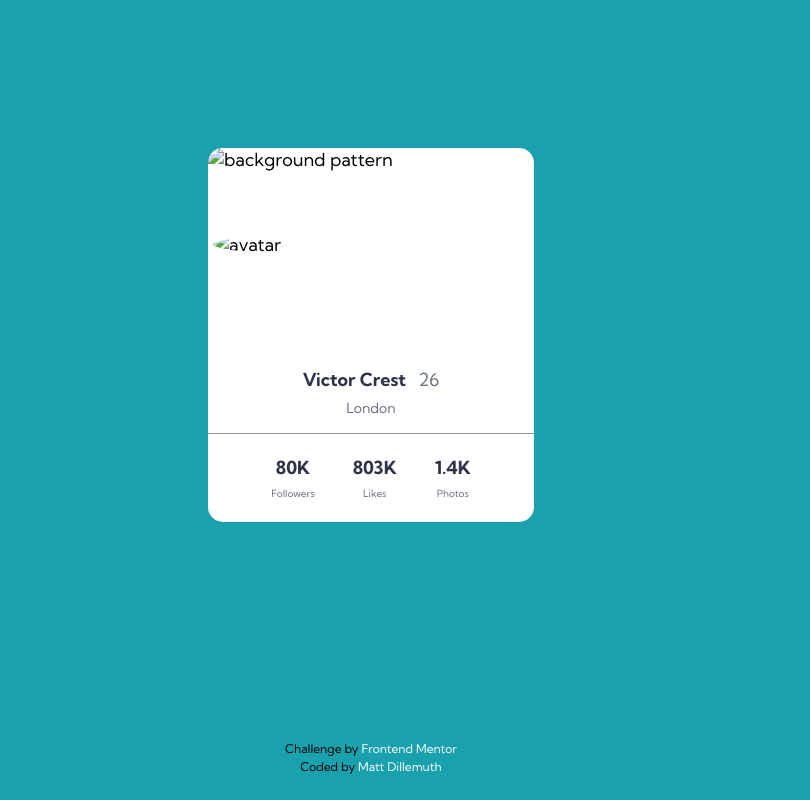
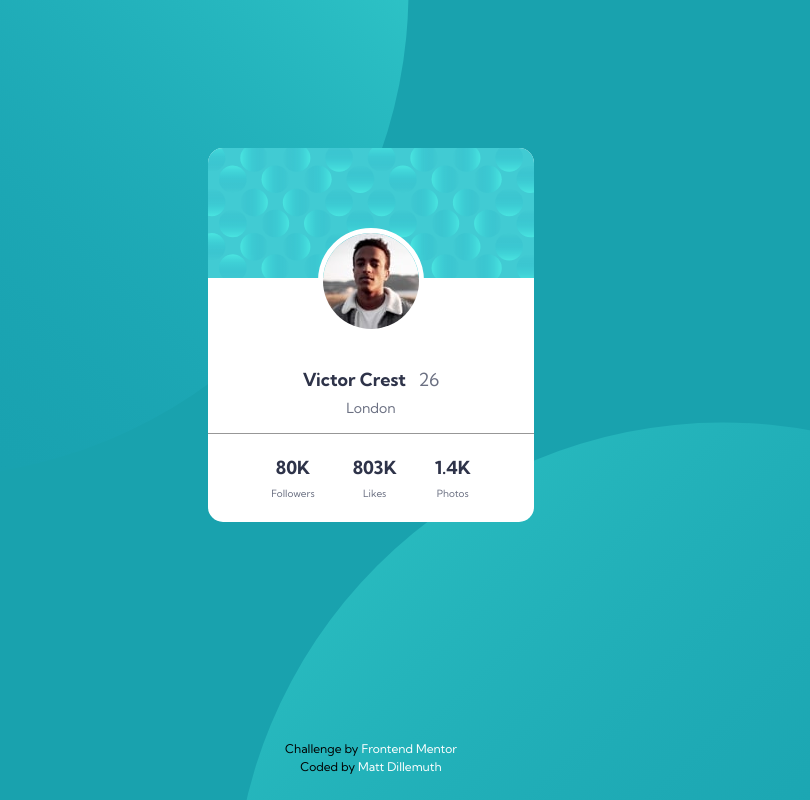
Before and after one commit to mdillemuth/profile-card-component, a plain HTML site: page index.html in a window 1280 px wide. Shown: the top 800 px of the page, without its empty margins (269-1079 px from the left). Drawn offline with nearby package versions, Linux system fonts and the light colour scheme; files that its build step writes are made by us from their sources; the site is published under a folder, as on GitHub Pages, so addresses that start at the root find nothing.

Commit message:
Fix broken image locations

```diff
--- a/index.html
+++ b/index.html
@@ -18,24 +18,20 @@
     <title>Frontend Mentor | Profile Card Component</title>
   </head>
   <body>
-    <img
-      class="bg-top"
-      src="/img/bg-pattern-top.svg"
-      alt="background pattern"
-    />
+    <img class="bg-top" src="img/bg-pattern-top.svg" alt="background pattern" />
     <img
       class="bg-bottom"
-      src="/img/bg-pattern-bottom.svg"
+      src="img/bg-pattern-bottom.svg"
       alt="background pattern"
     />
 
     <div class="card">
       <img
         class="card-bg"
-        src="/img/bg-pattern-card.svg"
+        src="img/bg-pattern-card.svg"
         alt="background pattern"
       />
-      <img class="card-avatar" src="/img/image-victor.jpg" alt="avatar" />
+      <img class="card-avatar" src="img/image-victor.jpg" alt="avatar" />
       <div class="card-personal">
         <div class="name-container">
           <span class="name">Victor Crest</span>
```
